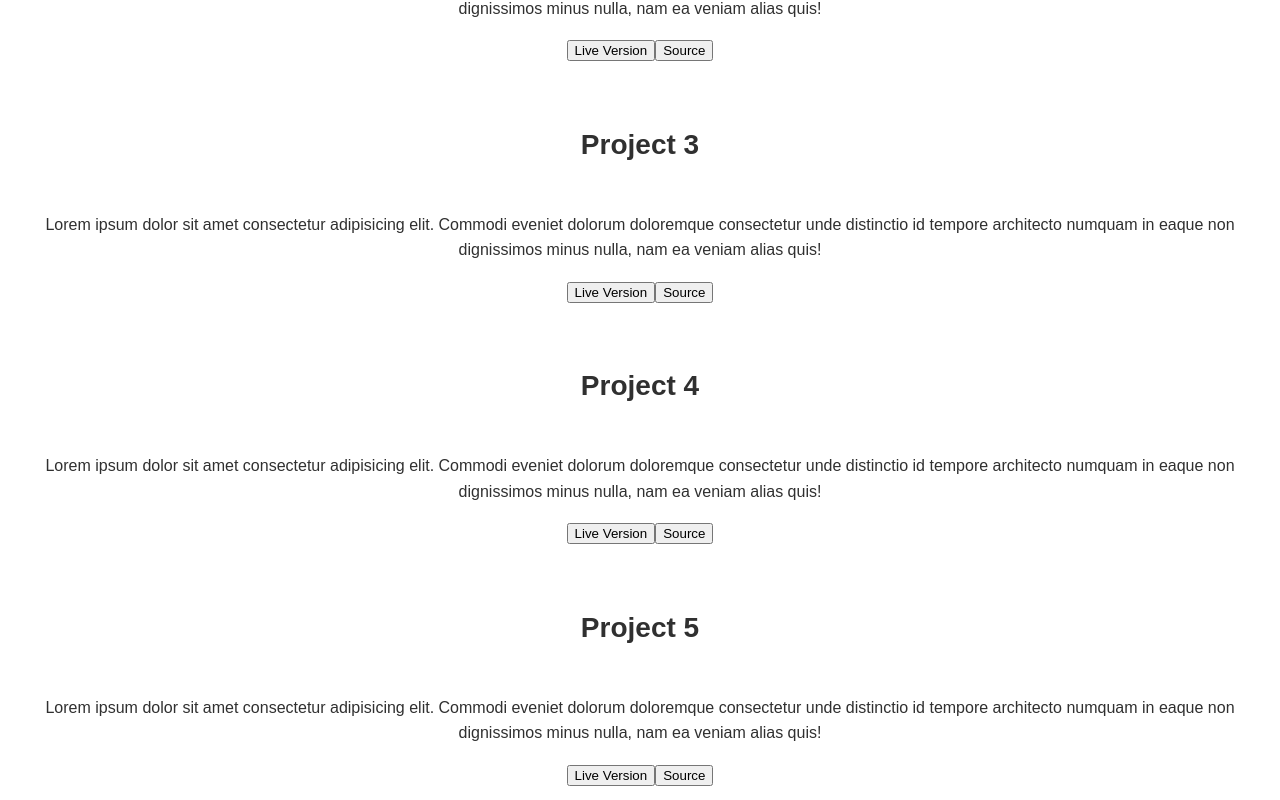
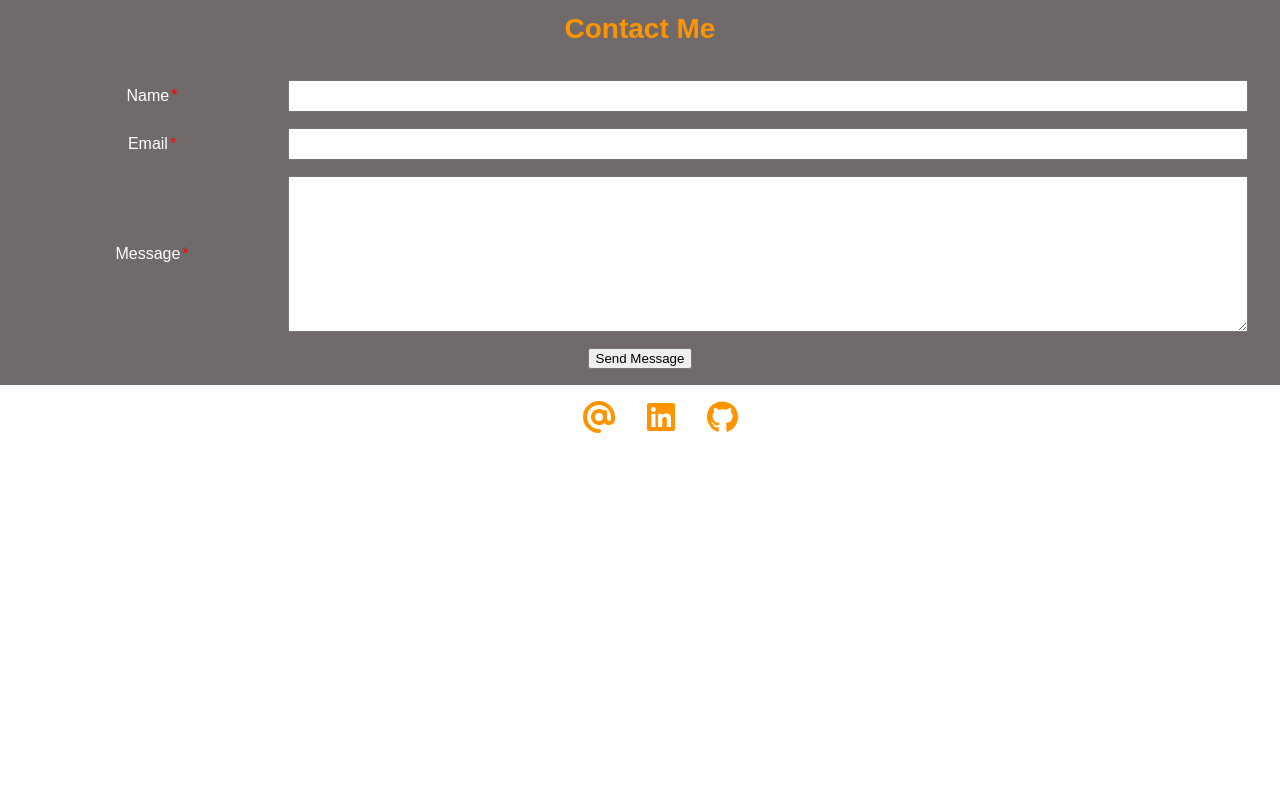
Before and after one commit to adithya-pulipaka/portfolio, a React (Create React App) app: page / in a window 1280 px wide. Shown: the part 1300-2100 px from the top of the page. After the commit the page ends 1752 px from the top, so only its background shows below. Built offline with nearby package versions, Linux system fonts and the light colour scheme.

Commit message:
added project card info

```diff
--- a/src/App.css
+++ b/src/App.css
@@ -48,16 +48,77 @@
   display: flex;
   flex-direction: column;
 }
-/* .aboutme,
-.projects,
-.contact {
-  border-bottom: 2px solid black; */
-/* padding-bottom: 2rem;
-} */
+.projects__list {
+  display: flex;
+  flex-wrap: wrap;
+}
 .project-card {
+  flex: 1 0 350px;
+  background-color: var(--clr-gray);
+  color: var(--clr-text-black);
+  margin: 2rem;
   display: flex;
   flex-direction: column;
   justify-content: center;
   align-items: center;
   padding: 1rem;
 }
+.project-card__heading {
+  margin-top: 0;
+  margin-bottom: 0;
+}
+.project-card__buttons {
+  display: flex;
+  flex-direction: column;
+  justify-content: center;
+}
+.project-card__buttons button {
+  margin: 0.5rem 0;
+}
+
+.contact {
+  background-color: var(--clr-primary);
+  color: var(--clr-secondary);
+}
+.contact h3 {
+  padding-top: 1rem;
+}
+.contact__form div {
+  padding-bottom: 1rem;
+  width: 100%;
+  display: flex;
+  align-items: center;
+  justify-content: center;
+}
+.contact__form label {
+  padding-right: 1rem;
+  width: 20%;
+}
+.contact__form input,
+.contact__form textarea {
+  width: 75%;
+  min-height: 2rem;
+}
+.required::after {
+  content: "*";
+  color: red;
+  padding-left: 2px;
+}
+.social__links {
+  list-style: none;
+  display: inline-flex;
+  margin: 1rem 2rem;
+}
+.social__links--item a {
+  color: var(--clr-accent);
+  padding: 1rem;
+}
+.btn {
+  padding: 1rem;
+  border-radius: 25px;
+  margin-right: 1rem;
+  border: none;
+  font-weight: bold;
+  background: var(--clr-accent);
+  cursor: pointer;
+}
--- a/src/App.js
+++ b/src/App.js
@@ -3,13 +3,15 @@ import Header from "./Header";
 import { FontAwesomeIcon } from "@fortawesome/react-fontawesome";
 import {
   faAngular,
+  faGithub,
   faJava,
   faJenkins,
   faJs,
+  faLinkedin,
   faReact,
 } from "@fortawesome/free-brands-svg-icons";
-import { ReactComponent as SpringIcon } from "./images/springio-icon.svg";
 import test from "./images/spring-icon.png";
+import { faAt } from "@fortawesome/free-solid-svg-icons";
 
 function App() {
   return (
@@ -63,95 +65,98 @@ function App() {
           <h2 className="section__heading">My Personal Projects</h2>
           <div className="projects__list">
             <div className="project-card">
-              <h3>Project 1</h3>
-              <h4>test</h4>
+              <h3 className="project-card__heading">Project 1</h3>
               <p>
                 Lorem ipsum dolor sit amet consectetur adipisicing elit. Commodi
                 eveniet dolorum doloremque consectetur unde distinctio id
                 tempore architecto numquam in eaque non dignissimos minus nulla,
                 nam ea veniam alias quis!
               </p>
-              <div>
-                <button>Live Version</button>
-                <button>Source </button>
+              <div className="project-card__buttons">
+                <button className="btn btn-accent">Live Version</button>
+                <button className="btn">Source </button>
               </div>
             </div>
             <div className="project-card">
-              <h3>Project 2</h3>
+              <h3 className="project-card__heading">Project 2</h3>
               <p>
                 Lorem ipsum dolor sit amet consectetur adipisicing elit. Commodi
                 eveniet dolorum doloremque consectetur unde distinctio id
                 tempore architecto numquam in eaque non dignissimos minus nulla,
                 nam ea veniam alias quis!
               </p>
-              <div>
-                <button>Live Version</button>
-                <button>Source </button>
+              <div className="project-card__buttons">
+                <button className="btn">Live Version</button>
+                <button className="btn">Source </button>
               </div>
             </div>
             <div className="project-card">
-              <h3>Project 3</h3>
+              <h3 className="project-card__heading">Project 3</h3>
               <p>
                 Lorem ipsum dolor sit amet consectetur adipisicing elit. Commodi
                 eveniet dolorum doloremque consectetur unde distinctio id
                 tempore architecto numquam in eaque non dignissimos minus nulla,
                 nam ea veniam alias quis!
               </p>
-              <div>
-                <button>Live Version</button>
-                <button>Source </button>
-              </div>
-            </div>
-            <div className="project-card">
-              <h3>Project 4</h3>
-              <p>
-                Lorem ipsum dolor sit amet consectetur adipisicing elit. Commodi
-                eveniet dolorum doloremque consectetur unde distinctio id
-                tempore architecto numquam in eaque non dignissimos minus nulla,
-                nam ea veniam alias quis!
-              </p>
-              <div>
-                <button>Live Version</button>
-                <button>Source </button>
-              </div>
-            </div>
-            <div className="project-card">
-              <h3>Project 5</h3>
-              <p>
-                Lorem ipsum dolor sit amet consectetur adipisicing elit. Commodi
-                eveniet dolorum doloremque consectetur unde distinctio id
-                tempore architecto numquam in eaque non dignissimos minus nulla,
-                nam ea veniam alias quis!
-              </p>
-              <div>
-                <button>Live Version</button>
-                <button>Source </button>
+              <div className="project-card__buttons">
+                <button className="btn">Live Version</button>
+                <button className="btn">Source </button>
               </div>
             </div>
           </div>
         </section>
         <section className="contact">
-          <h4>Contact Me</h4>
+          <h3 className="text-accent">Contact Me</h3>
+          <div className="contact__form">
+            <form>
               <div>
-            <label htmlFor="name">Name</label>
-            <input type="text" name="name" id="name" />
-            <label htmlFor="email">Email</label>
-            <input type="email" name="email" id="email" />
-            <label htmlFor="message">Message</label>
+                <label htmlFor="name" className="required">
+                  Name
+                </label>
+                <input type="text" name="name" id="name" required />
+              </div>
+              <div>
+                <label htmlFor="email" className="required">
+                  Email
+                </label>
+                <input type="email" name="email" id="email" required />
+              </div>
+              <div>
+                <label htmlFor="message" className="required">
+                  Message
+                </label>
                 <textarea
                   name="message"
                   id="message"
-              cols="30"
                   rows="10"
+                  required
                 ></textarea>
-            <input type="submit" value="Send Message" />
+              </div>
+              <div>
+                <button>Send Message</button>
+              </div>
+            </form>
           </div>
         </section>
       </main>
-      <footer>
-        <h4>
-          <a href="mailto:adithya2205@gmail.com">adithya2205@gmail.com</a>
-        </h4>
+      <footer className="footer">
+        <ul className="social__links">
+          <li className="social__links--item">
+            <a href="mailto:adithya2205@gmail.com">
+              <FontAwesomeIcon icon={faAt} size="2x" />
+            </a>
+          </li>
+          <li className="social__links--item">
+            <a href="https://www.linkedin.com/in/adithya-pulipaka/">
+              <FontAwesomeIcon icon={faLinkedin} size="2x" />
+            </a>
+          </li>
+          <li className="social__links--item">
+            <a href="https://github.com/adithya-pulipaka">
+              <FontAwesomeIcon icon={faGithub} size="2x" />
+            </a>
+          </li>
+        </ul>
       </footer>
     </div>
   );
--- a/src/index.css
+++ b/src/index.css
@@ -4,9 +4,12 @@
   box-sizing: border-box;
 }
 :root {
-  --clr-primary: #303030;
+  /* --clr-primary: #303030; */
+  --clr-primary: #706a6a;
   --clr-secondary: #ffffff;
   --clr-accent: #ff9400;
+  --clr-gray: #d5d5d5;
+  --clr-text-black: #000;
 
   --fs-h1: 2.75rem;
   --fs-h2: 2.25rem;
```
Lines whose indentation alone changed are shown as unchanged.
